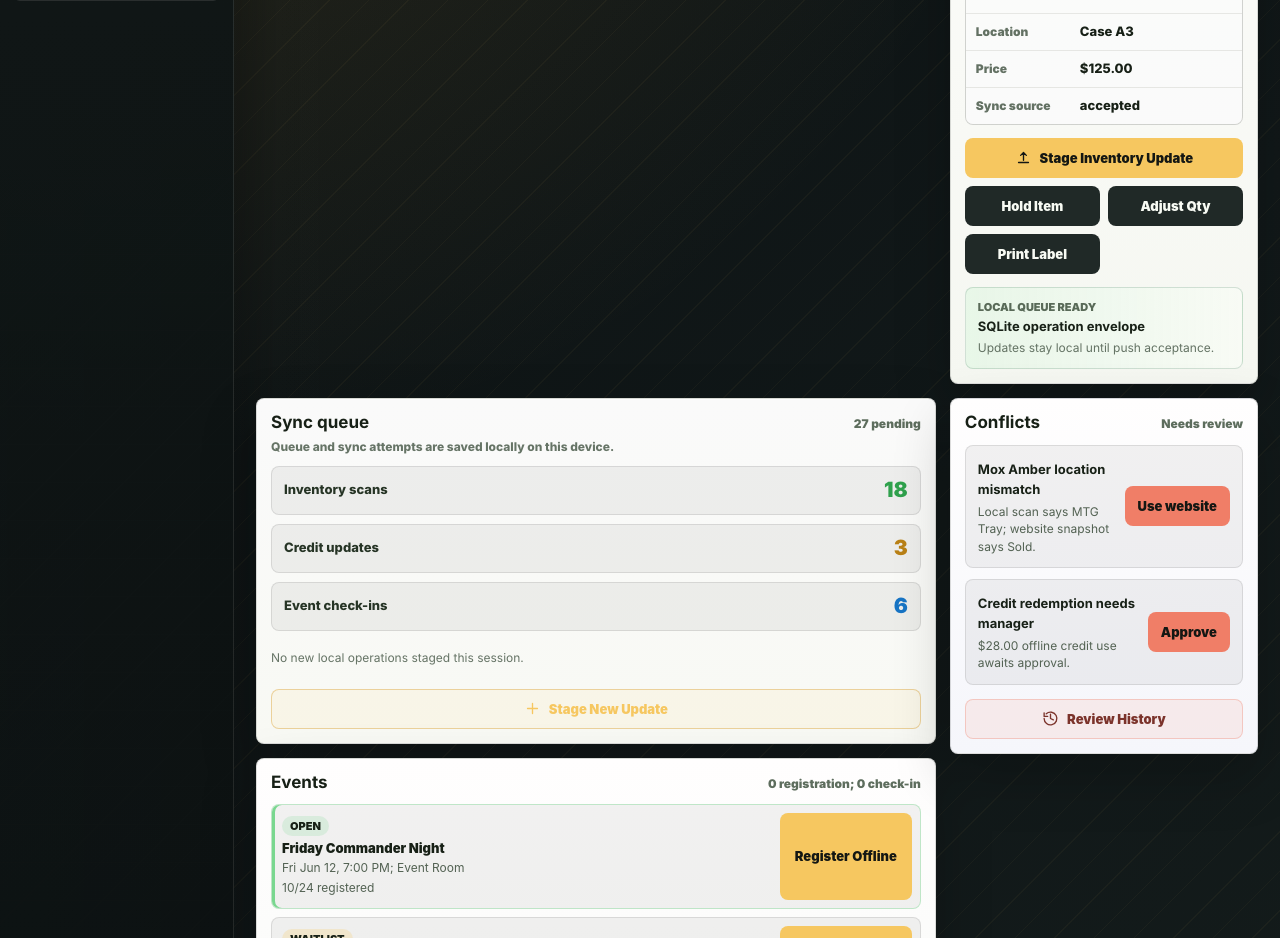
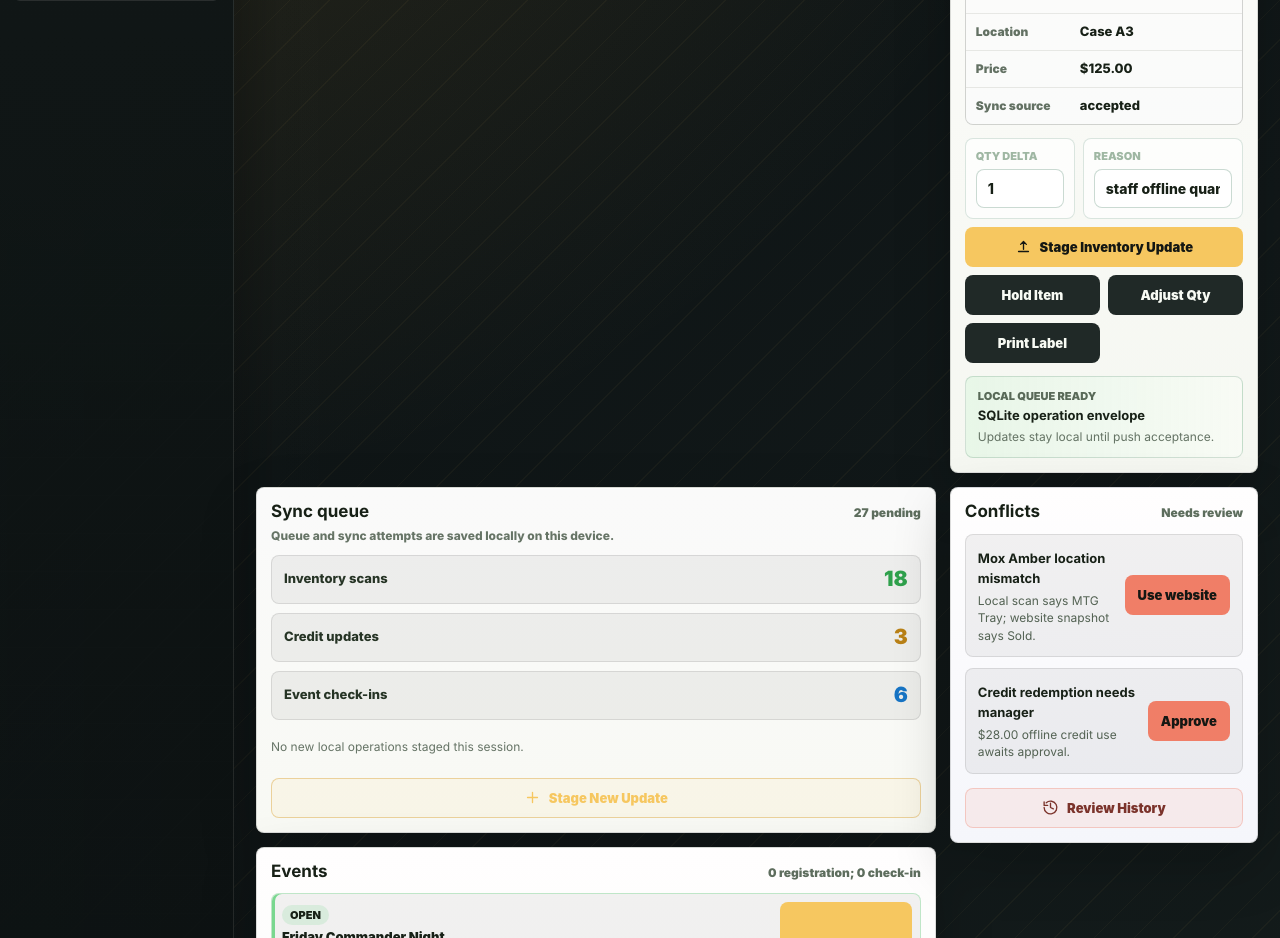
Before and after one commit to jonathanrhcooper1/Pug-Game-Shop, a React (Vite) app in the folder apps/offline-app/: page / in a window 1280 px wide. Shown: the part 780-1718 px from the top of the page. Built offline with nearby package versions, Linux system fonts and the light colour scheme.

Commit message:
Add offline quantity adjustment controls

```diff
--- a/apps/offline-app/src/App.tsx
+++ b/apps/offline-app/src/App.tsx
@@ -29,6 +29,7 @@ import {
   CONNECTOR_PROFILE_STORAGE_KEY,
   cleanOfflineEventAttendeeLabel,
   cleanOfflineEventRegistrationPublicId,
+  cleanInventoryAdjustmentReason,
   connectorManifestUrl,
   connectorManifestUnavailableGuidance,
   connectorDisplayUrl,
@@ -49,6 +50,7 @@ import {
   findInventoryItem,
   findPairedDeviceRecord,
   formatMoney,
+  inventoryQuantityDeltaFromInput,
   offlineWorkspaceSeed,
   OFFLINE_SESSION_STORAGE_KEY,
   offlineSessionStorageKey,
@@ -332,6 +334,9 @@ export function App() {
   const [statusFilter, setStatusFilter] = useState<InventoryStatus | "all">("all")
   const [filtersOpen, setFiltersOpen] = useState(false)
   const [viewMode, setViewMode] = useState<ViewMode>("list")
+  const [quantityDeltaInput, setQuantityDeltaInput] = useState("1")
+  const [quantityAdjustmentReason, setQuantityAdjustmentReason] =
+    useState("staff offline quantity correction")
   const [activityMessage, setActivityMessage] = useState<ActivityMessage>({
     title: offlineSessionStorage.restored ? "Local queue restored" : "Local workspace ready",
     detail: offlineSessionStorage.restored
@@ -471,6 +476,11 @@ export function App() {
     creditRedemptionMinorUnits ?? 0,
     customerCredit.currency,
   )
+  const quantityDelta = inventoryQuantityDeltaFromInput(quantityDeltaInput)
+  const quantityAdjustmentIssue =
+    quantityDelta === null
+      ? "Enter a whole-number quantity change from -99 to 99, excluding 0."
+      : ""
 
   useEffect(() => {
     if (scannedInventoryItem && scannedInventoryItem.id !== selectedId) {
@@ -898,6 +908,32 @@ export function App() {
             }
           : item,
       ),
+    )
+  }
+
+  async function handleQuantityAdjustment() {
+    if (quantityDelta === null) {
+      setActiveSection("Inventory")
+      setActivityMessage({
+        title: "Quantity adjustment blocked",
+        detail: quantityAdjustmentIssue,
+      })
+      return
+    }
+
+    const reason = cleanInventoryAdjustmentReason(quantityAdjustmentReason)
+    const signedDelta = quantityDelta > 0 ? `+${quantityDelta}` : String(quantityDelta)
+    setQuantityAdjustmentReason(reason)
+
+    await handleStageInventoryUpdate(
+      "Quantity adjustment staged",
+      {
+        operationKind: "quantity",
+        quantityDelta,
+        syncIntent: "staff_quantity_adjustment",
+        adjustmentReason: reason,
+      },
+      `${selectedItem.cardName} quantity correction (${signedDelta}) is queued locally with reason "${reason}"; exact website inventory remains authoritative after sync acceptance.`,
     )
   }
 
@@ -2547,6 +2583,33 @@ export function App() {
                 </div>
               </dl>
               <div className="detail-actions">
+                <div className="inventory-adjustment-controls" aria-label="Inventory adjustment details">
+                  <label htmlFor="quantity-delta">
+                    <span className="micro-label">Qty delta</span>
+                    <input
+                      id="quantity-delta"
+                      inputMode="numeric"
+                      value={quantityDeltaInput}
+                      onChange={(event) => setQuantityDeltaInput(event.target.value)}
+                      placeholder="+1"
+                    />
+                  </label>
+                  <label htmlFor="quantity-adjustment-reason">
+                    <span className="micro-label">Reason</span>
+                    <input
+                      id="quantity-adjustment-reason"
+                      value={quantityAdjustmentReason}
+                      onBlur={() =>
+                        setQuantityAdjustmentReason(
+                          cleanInventoryAdjustmentReason(quantityAdjustmentReason),
+                        )
+                      }
+                      onChange={(event) => setQuantityAdjustmentReason(event.target.value)}
+                      placeholder="Reason"
+                    />
+                  </label>
+                  {quantityAdjustmentIssue ? <small>{quantityAdjustmentIssue}</small> : null}
+                </div>
                 <button
                   className="wide-action"
                   type="button"
@@ -2562,21 +2625,7 @@ export function App() {
                 >
                   Hold Item
                 </button>
-                <button
-                  type="button"
-                  onClick={() =>
-                    void handleStageInventoryUpdate(
-                      "Quantity adjustment staged",
-                      {
-                        operationKind: "quantity",
-                        quantityDelta: 1,
-                        syncIntent: "staff_quantity_adjustment",
-                        adjustmentReason: "staff offline quantity correction",
-                      },
-                      `${selectedItem.cardName} quantity correction (+1) is queued locally; exact website inventory remains authoritative after sync acceptance.`,
-                    )
-                  }
-                >
+                <button type="button" onClick={() => void handleQuantityAdjustment()}>
                   Adjust Qty
                 </button>
                 <button type="button" onClick={handlePrintLabel}>
--- a/apps/offline-app/src/data/offlineWorkspace.ts
+++ b/apps/offline-app/src/data/offlineWorkspace.ts
@@ -939,6 +939,31 @@ export function statusLabel(status: InventoryStatus) {
   return status === "available" ? "Available" : status === "reserved" ? "Reserved" : "Conflict"
 }
 
+export function inventoryQuantityDeltaFromInput(value: string): number | null {
+  const normalized = value.trim()
+
+  if (!/^[+-]?\d+$/.test(normalized)) {
+    return null
+  }
+
+  const parsed = Number(normalized)
+
+  if (!Number.isSafeInteger(parsed) || parsed === 0 || parsed < -99 || parsed > 99) {
+    return null
+  }
+
+  return parsed
+}
+
+export function cleanInventoryAdjustmentReason(
+  value: string,
+  fallback = "staff offline quantity correction",
+): string {
+  const cleaned = value.trim().replace(/\s+/g, " ")
+
+  return cleaned ? cleaned.slice(0, 120) : fallback
+}
+
 export function eventRegistrationStatusLabel(status: EventRegistrationStatus) {
   return status === "open" ? "Open" : status === "waitlist" ? "Waitlist" : status === "full" ? "Full" : "Closed"
 }
--- a/apps/offline-app/src/styles.css
+++ b/apps/offline-app/src/styles.css
@@ -1432,6 +1432,48 @@ dd {
   gap: 8px;
 }
 
+.inventory-adjustment-controls {
+  display: grid;
+  grid-column: 1 / -1;
+  grid-template-columns: minmax(110px, 0.45fr) minmax(0, 1fr);
+  gap: 8px;
+}
+
+.inventory-adjustment-controls label {
+  display: grid;
+  gap: 6px;
+  min-width: 0;
+  padding: 10px;
+  background: rgba(255, 255, 255, 0.68);
+  border: 1px solid rgba(35, 100, 70, 0.16);
+  border-radius: 8px;
+}
+
+.inventory-adjustment-controls input {
+  width: 100%;
+  min-width: 0;
+  padding: 10px 11px;
+  color: #172016;
+  font-size: 14px;
+  font-weight: 850;
+  background: rgba(255, 255, 255, 0.94);
+  border: 1px solid rgba(35, 100, 70, 0.24);
+  border-radius: 8px;
+}
+
+.inventory-adjustment-controls input:focus {
+  outline: 2px solid rgba(92, 171, 119, 0.45);
+  outline-offset: 2px;
+}
+
+.inventory-adjustment-controls small {
+  grid-column: 1 / -1;
+  color: #8b443d;
+  font-size: 12px;
+  font-weight: 750;
+  line-height: 1.35;
+}
+
 .detail-actions .wide-action {
   grid-column: 1 / -1;
 }
@@ -2254,6 +2296,7 @@ dd {
   .desktop-sync-panel,
   .detail-panel,
   .detail-actions,
+  .inventory-adjustment-controls,
   .event-row,
   .event-detail-card,
   .event-offline-fields,
```
Also changed, not shown: apps/offline-app/tests/pull-inventory-cache-contract.mjs (+24 -0 lines), apps/offline-app/tests/ui-shell-contract.mjs (+5 -0 lines), apps/offline-app/tests/workspace-state-contract.mjs (+8 -0 lines), 4 other files (tests, documents, lock files or other folders).
